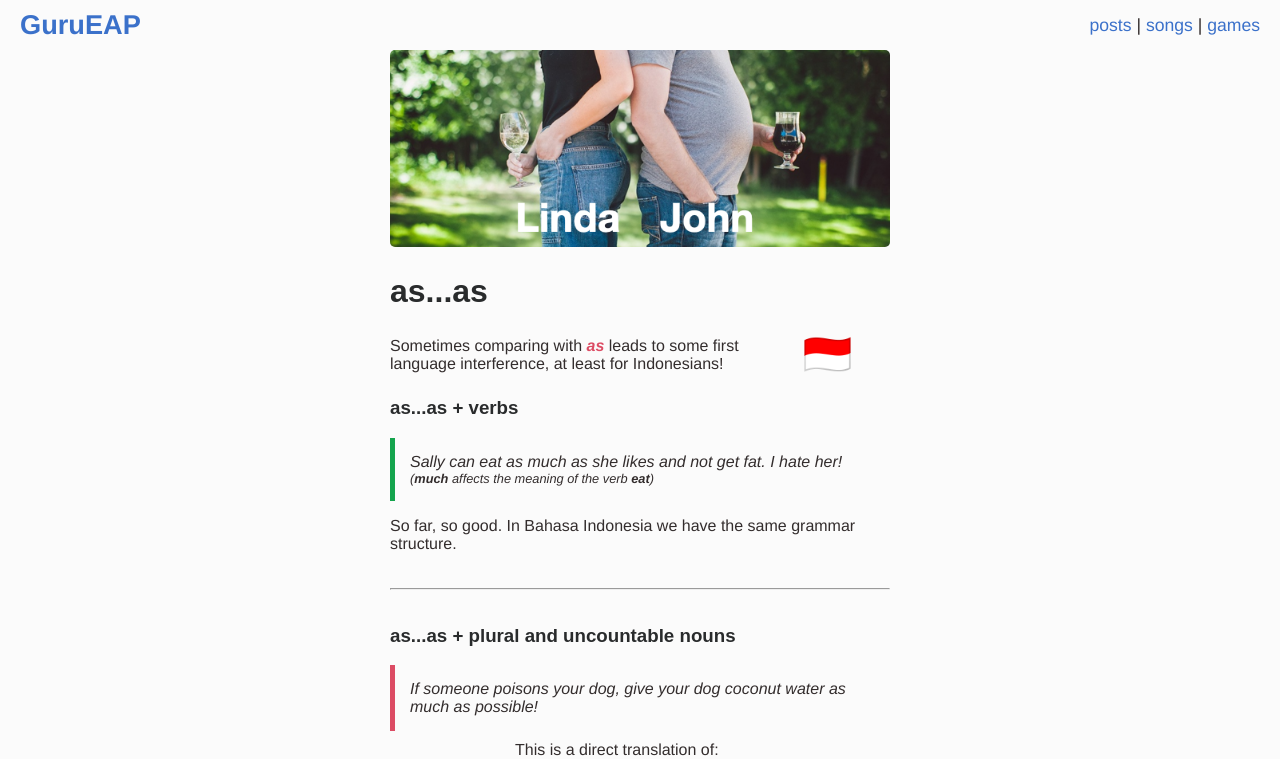
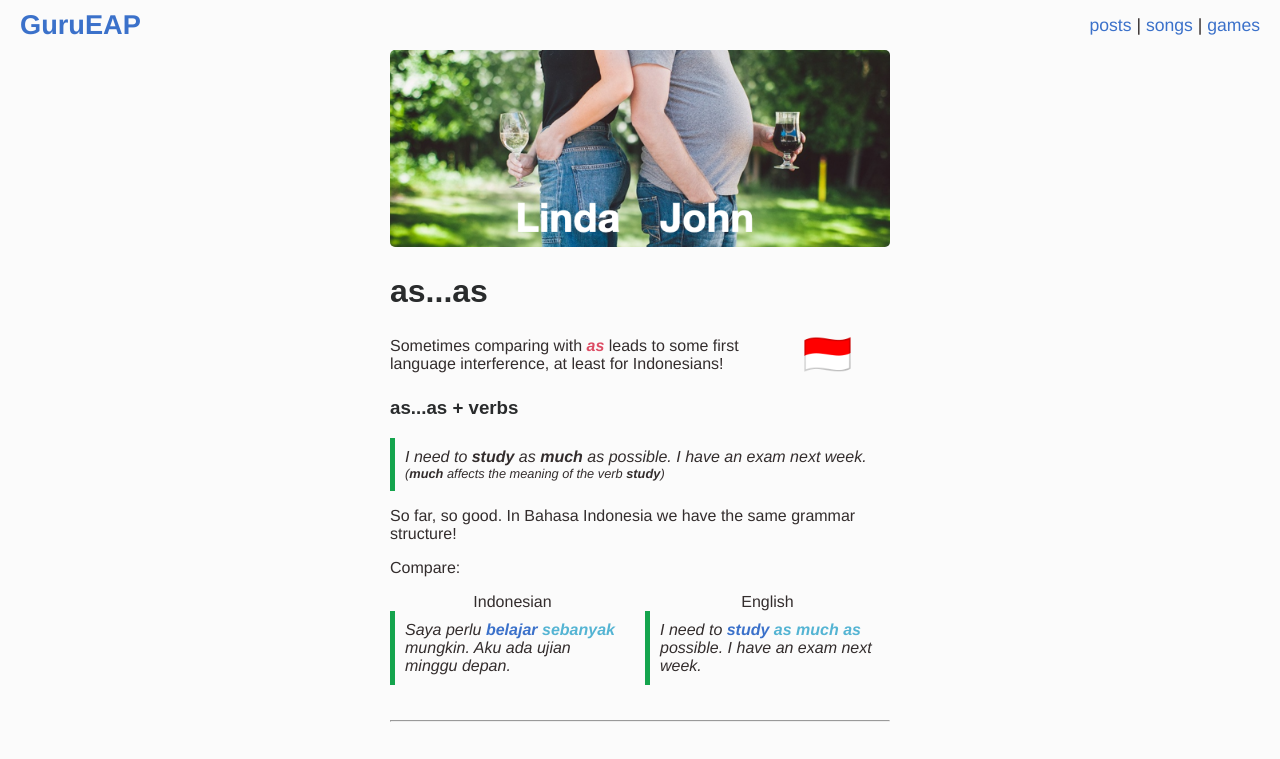
Before and after one commit to boltonsteve/gurueap, a SvelteKit app: page /posts/as-as in a window 1280 px wide. Shown: the top 759 px of the page. Built offline with nearby package versions, Linux system fonts and the light colour scheme; some icons are missing.

Commit message:
css alerts

```diff
--- a/src/routes/posts/as-as/+page.svelte
+++ b/src/routes/posts/as-as/+page.svelte
@@ -16,11 +16,27 @@
     <h3>as...as + verbs</h3>
 
     <div class="alert alert-success font-italic">
-        Sally can eat as much as she likes and not get fat. I hate her!
-        <p class="small my-0">(<b>much</b> affects the meaning of the verb <b>eat</b>)</p>
+        I need to <b><i>study</i></b> as <b><i>much</i></b> as possible. I have an exam next week.
+        <p class="small my-0">(<b>much</b> affects the meaning of the verb <b>study</b>)</p>
     </div>
 
-    <p>So far, so good. In Bahasa Indonesia we have the same grammar structure.</p>
+    <p>So far, so good. In Bahasa Indonesia we have the same grammar structure!</p>
+
+    <p>Compare:</p>
+
+    <div class="my-grid">
+        <div style="text-align:center;">Indonesian</div>
+        <div style="text-align:center;">English</div>
+    </div>
+
+    <div class="my-grid">
+        <div class="alert alert-success font-italic">
+            <p class="my-0">Saya perlu <span class="font-weight-bold text-primary">belajar</span> <span class="font-weight-bold text-info">sebanyak</span> mungkin. Aku ada ujian minggu depan.</p>
+        </div>
+        <div class="alert alert-success font-italic">
+            <p class="my-0">I need to <span class="font-weight-bold text-primary">study</span> <span class="font-weight-bold text-info">as much as</span> possible. I have an exam next week.</p>
+        </div>
+    </div>
 
     <hr>
 
@@ -31,18 +47,14 @@
 
     </div>
 
-    <WithIcon icon="warning">
+    <WithIcon icon="flag">
         <div slot="html">
             This is a direct translation of:
             <p class="font-italic mb-0">Kalau anjing anda keracunan, kasih dia air kelapa sebanyak mungkin!</p>
         </div>
     </WithIcon>
 
-    <WithIcon icon="flag" position="right">
-        <div slot="html">
     <p class="mb-0">Indonesians need to be careful here because in Bahasa Indonesia the uncountable noun <b><i>air kelapa</i></b> (coconut water) is positioned <span class="uli">before</span> <b><i>as much as</i></b></p>
-        </div>
-    </WithIcon>
 
     <p>With <b><i>plural and uncountable nouns</i></b>, you need this:</p>
 
@@ -67,7 +79,7 @@
         </div>
     </div>
 
-    <WithIcon icon="warning">
+    <WithIcon icon="warning" position="right">
         <div slot="html">
             Notice that when you’re <span class="uli">focusing on nouns</span>, your only options are <b><i>much</i></b> (for uncountable nouns) and <b><i>many</i></b> (for plural countable nouns)!
         </div>
@@ -79,18 +91,14 @@
 
     <div class="alert alert-danger font-italic">Later if I have enough money I will build a house as large as possible.</div>
 
-    <WithIcon icon="warning">
+    <WithIcon icon="flag">
         <div slot="html">
             This is a direct translation of:
             <p class="font-italic mb-0">Nanti kalau saya punya uang saya mau bikin rumah sebesar mungkin!</p>
         </div>
     </WithIcon>
 
-    <WithIcon icon="flag" position="right">
-        <div slot="html">
     <p class="mb-0">Again, Indonesians need to be careful because in Bahasa Indonesia the singular count noun <b><i>rumah</i></b> (house) is positioned <span class="uli">before</span> <b><i>as much as</i></b>.</p>
-        </div>
-    </WithIcon>
 
     <p>With <b><i>singular countable nouns</i></b> you need this:</p>
 
@@ -115,7 +123,7 @@
         </div>
     </div>
 
-    <WithIcon icon="warning">
+    <WithIcon icon="warning" position="right">
         <div slot="html">
             Notice the singular countable noun always has the article <b><i>a</i></b>! Notice also that you are no longer restricted to <b><i>many</i></b> and <b><i>much</i></b>. Any adjective can be used!
         </div>
@@ -127,14 +135,21 @@
 
     <p>Can you make sentences comparing John and Linda? (See photo top of page)</p>
 
+
+    <div class="alert alert-success font-italic">Blah blah</div>
+
 </div>
 
 <style>
+
     .my-grid {
         display:grid;
         grid-template-columns: 1fr 1fr;
+        gap:10px;
     }
+
     hr {
         margin:35px auto;
     }
+
 </style>
--- a/static/steve_bs.css
+++ b/static/steve_bs.css
@@ -664,8 +664,7 @@ input:focus, textarea:focus, select:focus{
 }
 
 .alert {
-    /* border-radius: 5px; */
-    padding: 15px;
+    padding: 10px;
 }
 
 .alert-info {
@@ -682,7 +681,7 @@ input:focus, textarea:focus, select:focus{
 .alert-danger {
     /* background: var(--red); */
     /* background: rgba(204, 51, 51, .3) */
-    border-left: 5px solid var(--red);
+    border-left: 5px dashed var(--red);
 }
 
 .alert-success {
```
Also changed, not shown: src/routes/+page.svelte (+26 -29 lines). Lines whose indentation alone changed are shown as unchanged.
